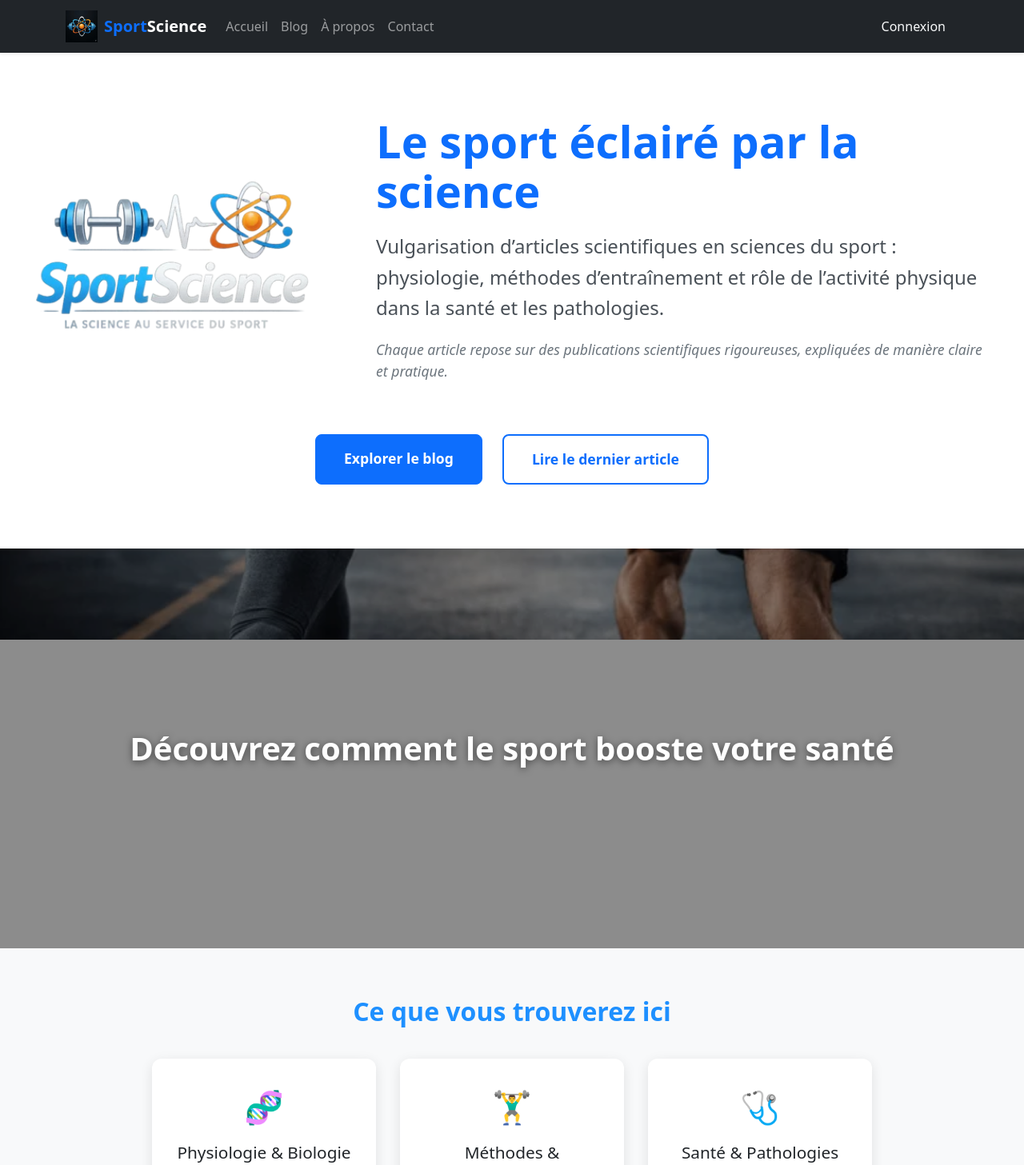
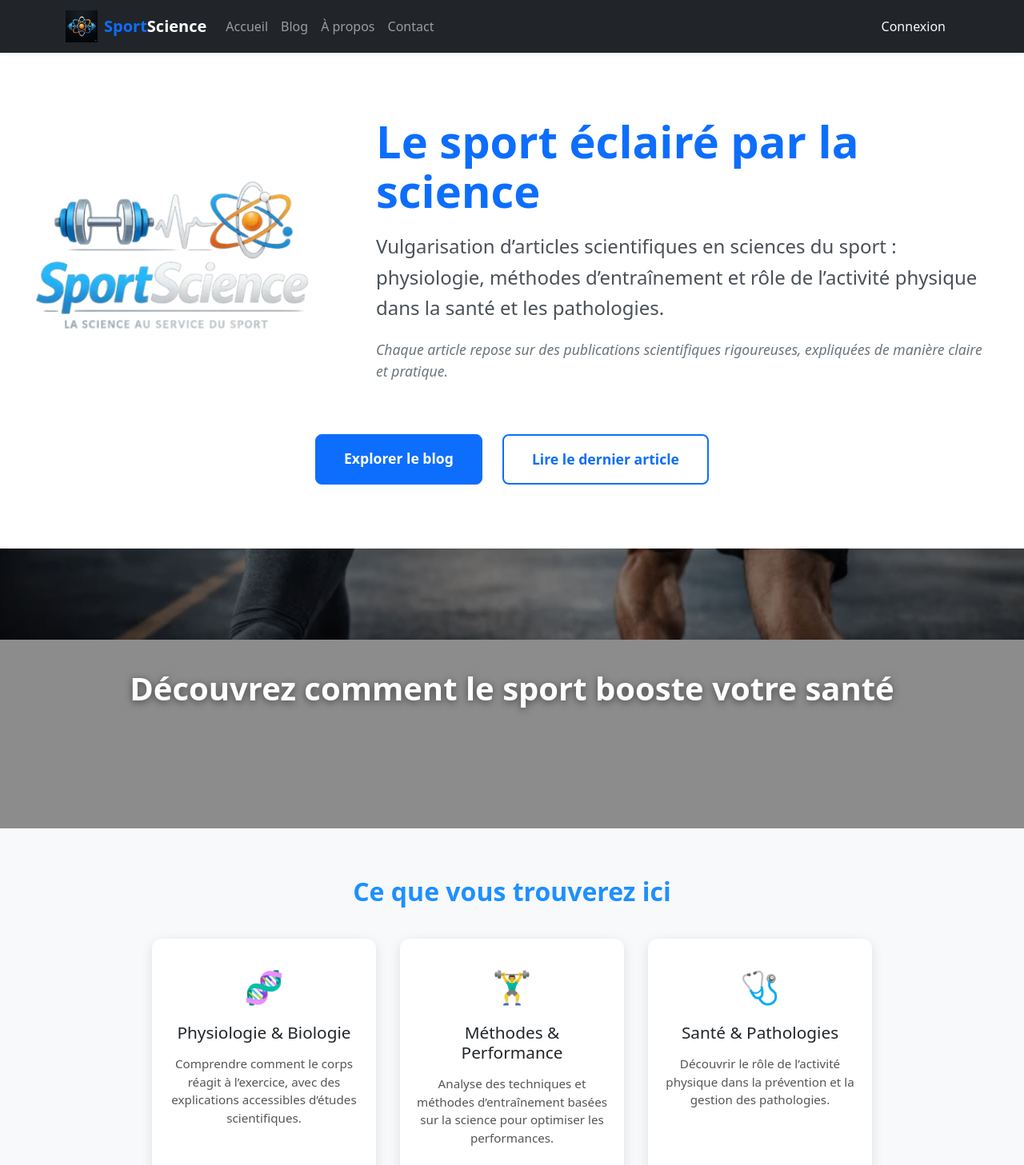
Before and after one commit to nicoBru22/science-sport, an Angular app: page /home in a window 1280 px wide. Shown: the top 1457 px of the page at 80% size. Built offline with nearby package versions, Linux system fonts and the light colour scheme; no server answers.

Commit message:
modif taille parallax

```diff
--- a/src/app/composant/parallax/parallax.scss
+++ b/src/app/composant/parallax/parallax.scss
@@ -1,7 +1,6 @@
 .parallax-container {
   position: relative;
   width: 100%;
-  /* La hauteur est gérée par le [style.height] du TS */
   overflow: hidden;
   display: flex;
   justify-content: center;
@@ -15,12 +14,11 @@
   width: 100%;
   height: 100%;
   z-index: -1;
-  /* Cette ligne est magique : elle crée une fenêtre de vue pour l'image fixe */
   clip-path: inset(0 0 0 0);
 }
 
 .parallax-img {
-  position: fixed; /* L'image ne bouge pas par rapport à l'écran */
+  position: fixed;
   top: 0;
   left: 0;
   width: 100%;
@@ -36,15 +34,14 @@
   left: 0;
   width: 100%;
   height: 100%;
-  background-color: rgba(0, 0, 0, 0.45); // Noir à 45% d'opacité
-  z-index: -1; // Entre l'image et le texte
+  background-color: rgba(0, 0, 0, 0.45);
+  z-index: -1;
 }
 
 .parallax-content {
   color: white;
   text-align: center;
   z-index: 1;
-  /* Optionnel : ombre pour se passer de l'overlay noir si tu n'en veux pas */
   text-shadow: 0 2px 10px rgba(0, 0, 0, 0.5);
 
   // Pour s'assurer que le contenu passé via ng-content est bien stylisé
--- a/src/app/composant/parallax/parallax.ts
+++ b/src/app/composant/parallax/parallax.ts
@@ -9,5 +9,5 @@ import { Component, Input } from '@angular/core';
 })
 export class Parallax {
   @Input({ required: true }) image!: string;
-  @Input() height: string = '500px';
+  @Input() height: string = '350px';
 }
```
